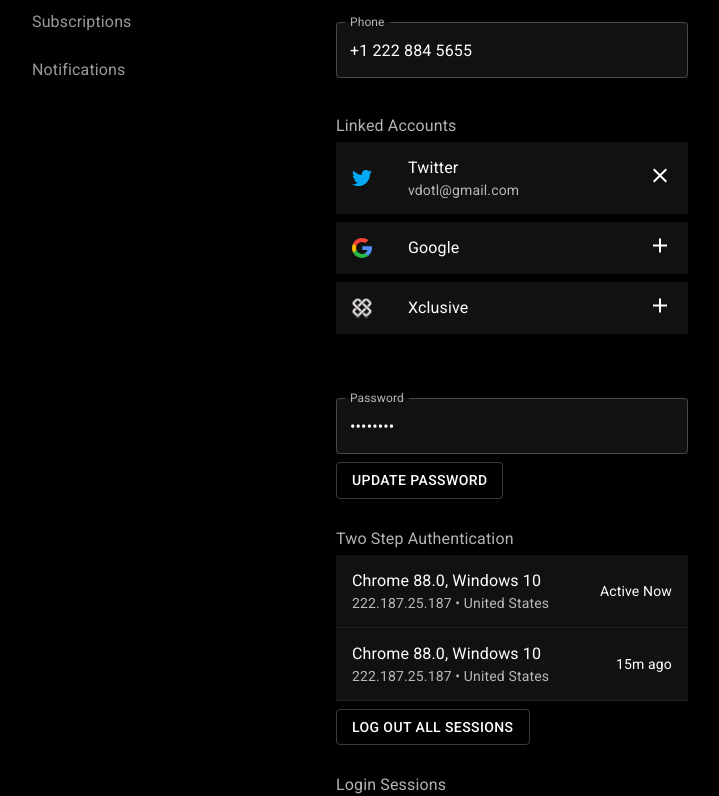
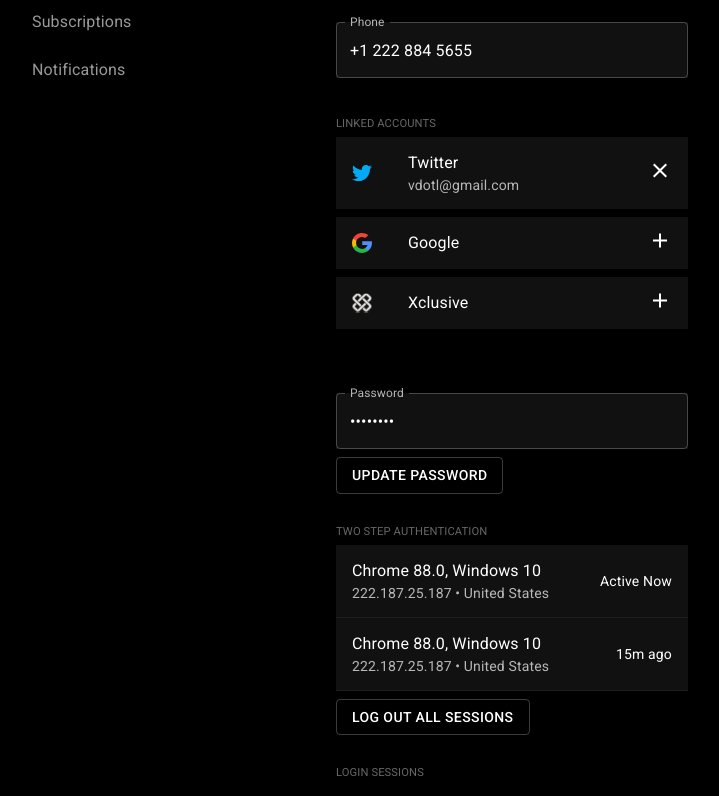
Before and after one commit to Invotyx/xclusiveMe-Frontend, a Next.js app: page /settings/account in a window 1280 px wide. Shown: the part 328-1124 px from the top of the page, without its empty margins (168-887 px from the left). Built offline with nearby package versions, Linux system fonts and the light colour scheme.

Commit message:
UppercaseInputLabel

```diff
--- /dev/null
+++ b/pages/components/UppercaseInputLabel.js
@@ -0,0 +1,7 @@
+import InputLabel from '@material-ui/core/InputLabel';
+import { withStyles } from '@material-ui/core/styles';
+
+const StyledInputLabel = withStyles({
+  root: { textTransform: 'uppercase', color: '#666', fontSize: '0.7rem' },
+})(InputLabel);
+export default StyledInputLabel;
--- a/pages/settings/account.js
+++ b/pages/settings/account.js
@@ -11,7 +11,7 @@ import List from '@material-ui/core/List';
 import ListItem from '@material-ui/core/ListItem';
 import ListItemText from '@material-ui/core/ListItemText';
 import ListItemSecondaryAction from '@material-ui/core/ListItemSecondaryAction';
-import InputLabel from '@material-ui/core/InputLabel';
+import UppercaseInputLabel from '../components/UppercaseInputLabel';
 import Button from '@material-ui/core/Button';
 import ListItemIcon from '@material-ui/core/ListItemIcon';
 import LogoAuth from '../components/logo-auth';
@@ -126,7 +126,7 @@ export default function Home(props) {
               />
             </Box>
             <Box mb={4}>
-              <InputLabel>Linked Accounts</InputLabel>
+              <UppercaseInputLabel>Linked Accounts</UppercaseInputLabel>
               <List>
                 {linkedAccounts.map((i, j) => (
                   <Box mb={1} key={`linkedAccounts${j}`}>
@@ -154,7 +154,7 @@ export default function Home(props) {
               <Button variant='outlined'>Update Password</Button>
             </Box>
             <Box mb={4}>
-              <InputLabel>Two Step Authentication</InputLabel>
+              <UppercaseInputLabel>Two Step Authentication</UppercaseInputLabel>
               <List>
                 {loginSessions.map((i, j) => (
                   <>
@@ -174,7 +174,7 @@ export default function Home(props) {
               <Button variant='outlined'>Log out all sessions</Button>
             </Box>
             <Box mb={4}>
-              <InputLabel>Login Sessions</InputLabel>
+              <UppercaseInputLabel>Login Sessions</UppercaseInputLabel>
               <List>
                 <ListItem disableGutters>
                   <ListItemText
```
